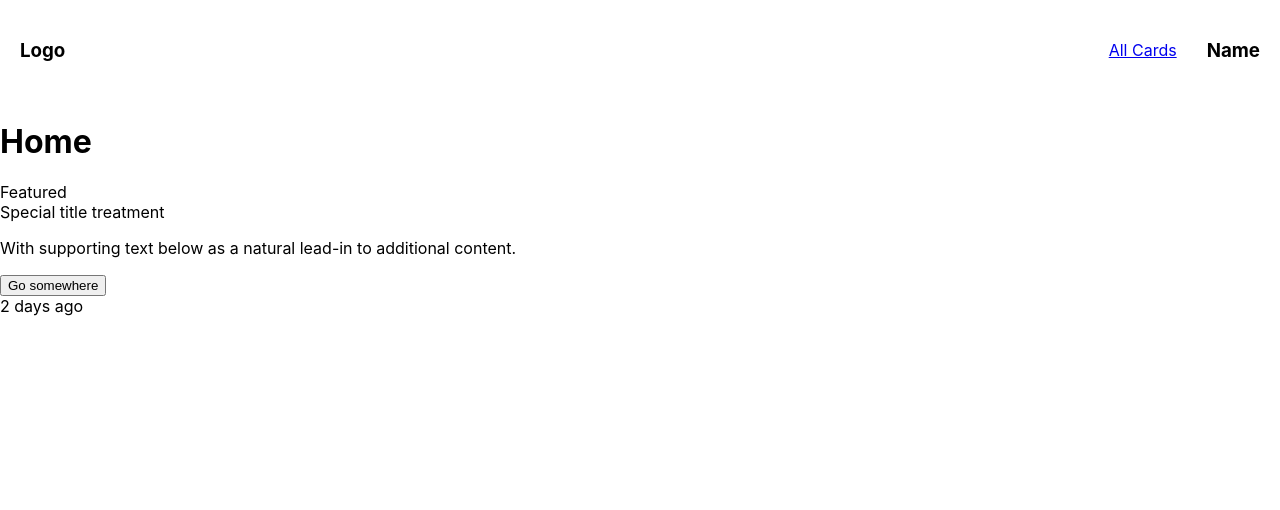
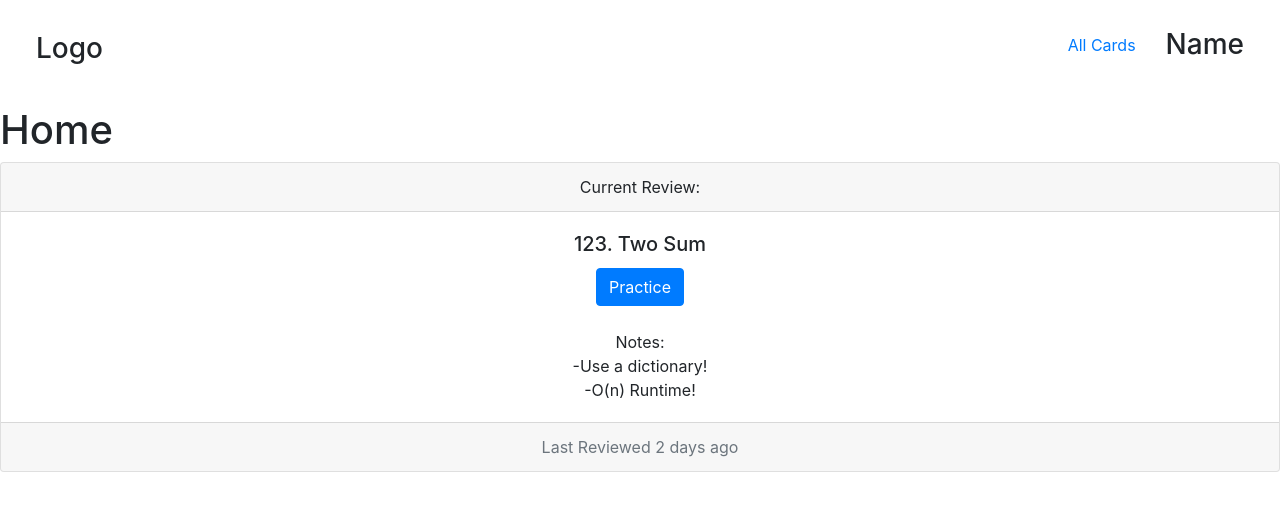
Before and after one commit to nguyenethan01/algoSR, a React (Create React App) app in the folder website/: page /home in a window 1280 px wide. Shown: the top 510 px of the page. Built offline with nearby package versions, Linux system fonts and the light colour scheme.

Commit message:
barebones review

```diff
--- a/website/src/components/ReviewCard/ReviewCard.css
+++ b/website/src/components/ReviewCard/ReviewCard.css
@@ -0,0 +1,3 @@
+.text-center{
+  min-width: 50%;
+}
--- a/website/src/components/ReviewCard/ReviewCard.js
+++ b/website/src/components/ReviewCard/ReviewCard.js
@@ -5,15 +5,20 @@ import Button from 'react-bootstrap/Button';
 function ReviewCard(){
   return(
   <Card className="text-center">
-    <Card.Header>Featured</Card.Header>
+    <Card.Header>Current Review:</Card.Header>
       <Card.Body>
-        <Card.Title>Special title treatment</Card.Title>
+        <Card.Title>123. Two Sum</Card.Title>
+        <Button variant="primary">Practice</Button>
         <Card.Text>
-          With supporting text below as a natural lead-in to additional content.
+          <br />
+          Notes:
+          <br />
+          -Use a dictionary!
+          <br />
+          -O(n) Runtime!
         </Card.Text>
-        <Button variant="primary">Go somewhere</Button>
       </Card.Body>
-    <Card.Footer className="text-muted">2 days ago</Card.Footer>
+    <Card.Footer className="text-muted">Last Reviewed 2 days ago</Card.Footer>
   </Card>
 
   );
--- a/website/src/views/App/App.js
+++ b/website/src/views/App/App.js
@@ -3,6 +3,7 @@ import './App.css';
 import Login from '../Login/Login';
 import SignUp from '../SignUp/SignUp';
 import Home from '../Home/Home';
+import 'bootstrap/dist/css/bootstrap.min.css';
 import {BrowserRouter as Router, Switch, Route} from 'react-router-dom';
 import { Link } from 'react-router-dom';
 
--- a/website/src/views/Home/Home.css
+++ b/website/src/views/Home/Home.css
@@ -0,0 +1,7 @@
+.main-card{
+  width: 80%;
+}
+
+.home{
+  height: 100vh;
+}
--- a/website/src/views/Home/Home.js
+++ b/website/src/views/Home/Home.js
@@ -2,17 +2,16 @@ import React from 'react';
 import NavBar from '../../components/NavBar/NavBar';
 import ReviewCard from '../../components/ReviewCard/ReviewCard';
 import { BrowserRouter as Router} from 'react-router-dom';
+import { Form } from 'react-bootstrap';
 
 function Home() {
   return (
-    <div>
+    <div className="home">
       <Router>
         <NavBar />
         <h1>Home</h1>
       </Router>
-      <div>
-        <ReviewCard />
-      </div>
+      <ReviewCard className="main-card"/>
     </div>
   );
 }
```
